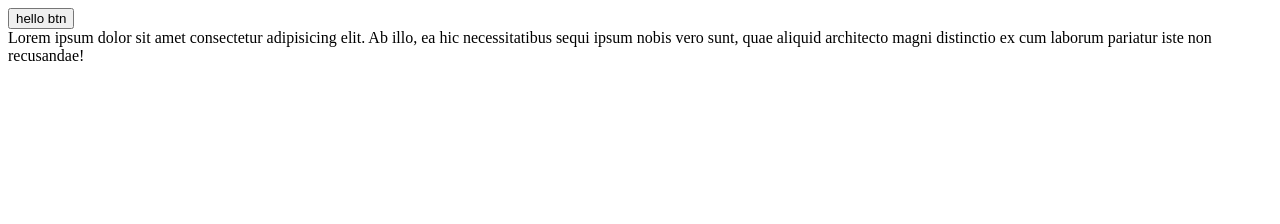
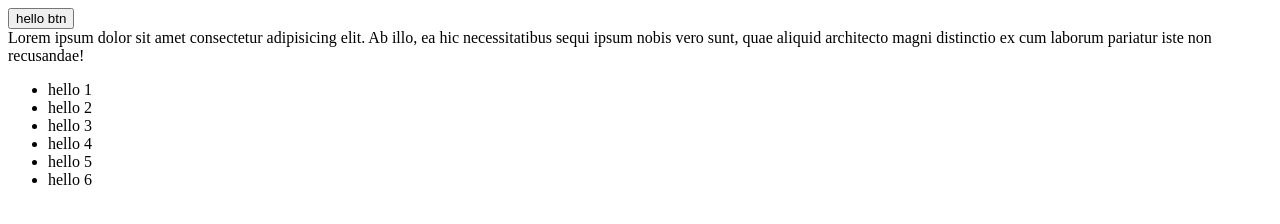
Before and after one commit to PradeepCodeMagic/tmp_repo_sultan, a plain HTML site: page index.html in a window 1280 px wide. Drawn offline with Linux system fonts and the light colour scheme.

Commit message:
ul added

```diff
--- a/index.html
+++ b/index.html
@@ -10,5 +10,15 @@
     <div>
         Lorem ipsum dolor sit amet consectetur adipisicing elit. Ab illo, ea hic necessitatibus sequi ipsum nobis vero sunt, quae aliquid architecto magni distinctio ex cum laborum pariatur iste non recusandae!
     </div>
+
+    <ul>
+        <li>hello 1</li>
+        <li>hello 2</li>
+        <li>hello 3</li>
+        <li>hello 4</li>
+        <li>hello 5</li>
+        <li>hello 6</li>
+    </ul>
+
 </body>
 </html>
```
